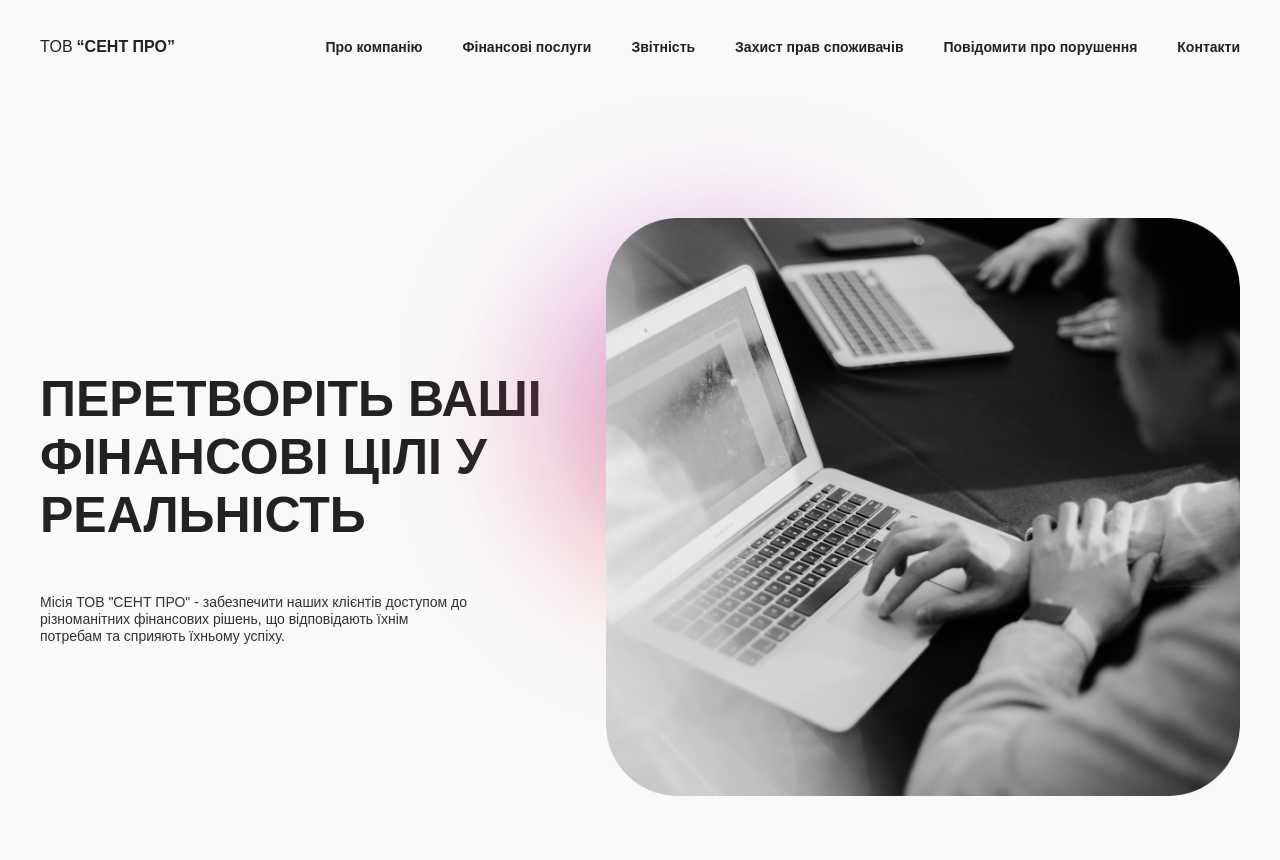
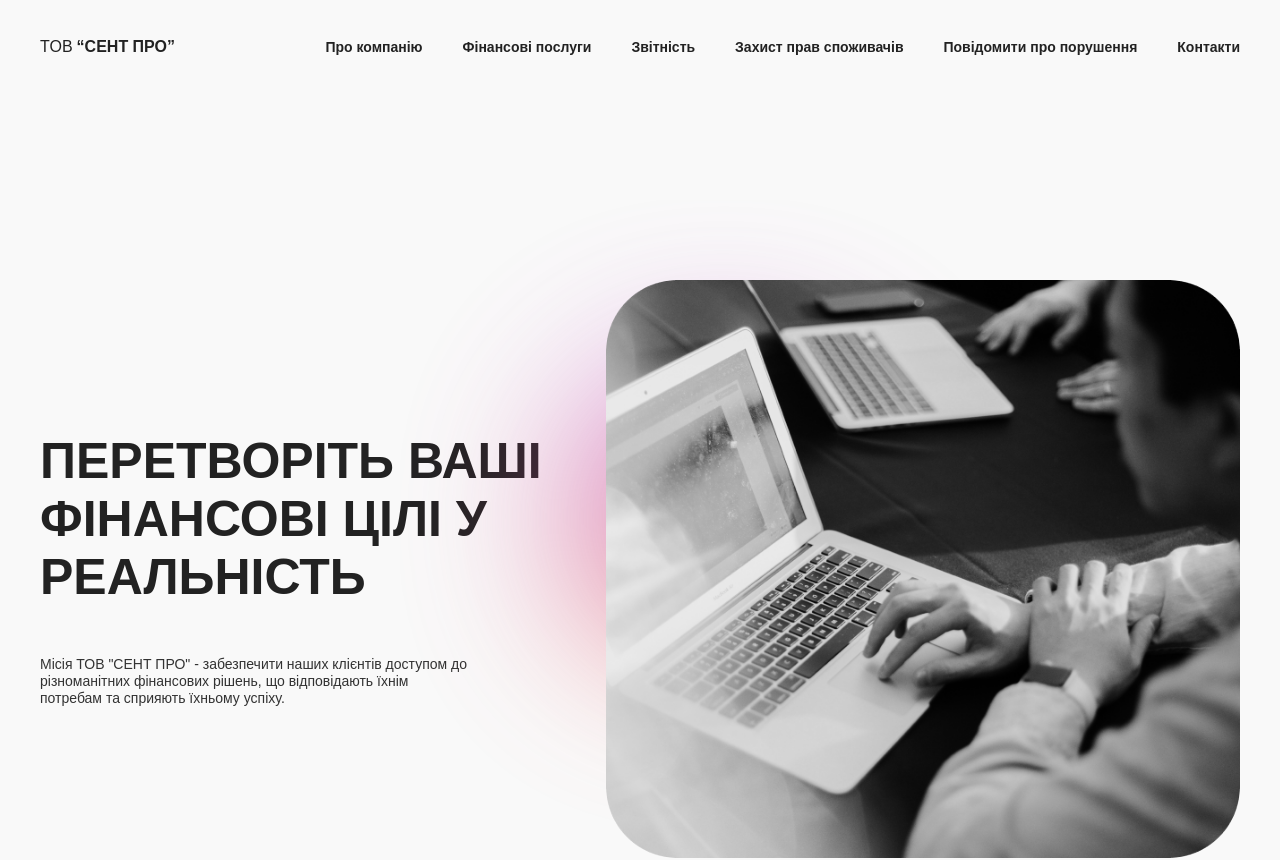
Before and after one commit to purr-purr/litefinance.com.ua, a Next.js app: page / in a window 1280 px wide. Shown: the top 860 px of the page. Built offline with nearby package versions, Linux system fonts and the light colour scheme.

Commit message:
fix: intro component poster pic position

```diff
--- a/src/modules/home/components/Intro/Intro.module.scss
+++ b/src/modules/home/components/Intro/Intro.module.scss
@@ -1,6 +1,6 @@
 .container {
 	@include flex(center, space-between, 29px);
-	padding-block: 138px 200px;
+	padding-block: 200px 200px;
 
 
 	@include media($mobile-bp) {
@@ -51,7 +51,7 @@
 		background: url('../../assets/blur.svg') no-repeat;
 		background-size: 50%;
 		background-position-x: 400px;
-		background-position-y: 100px;
+		background-position-y: 200px;
 		content: '';
 		width: 100%;
 		height: 100%;
```
